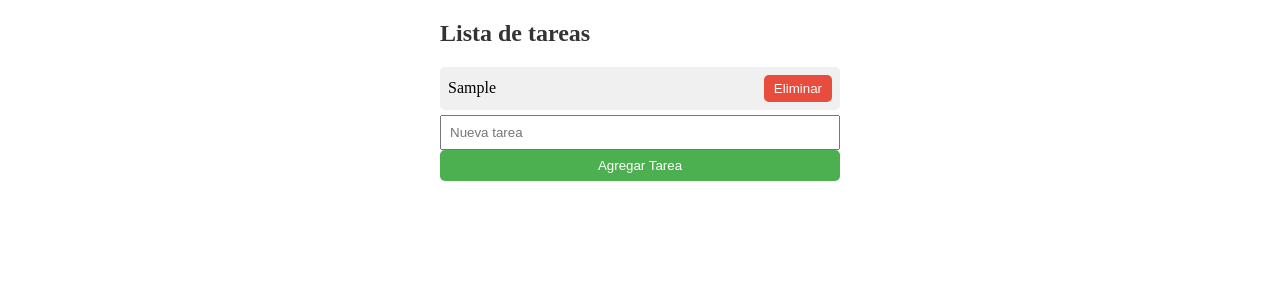
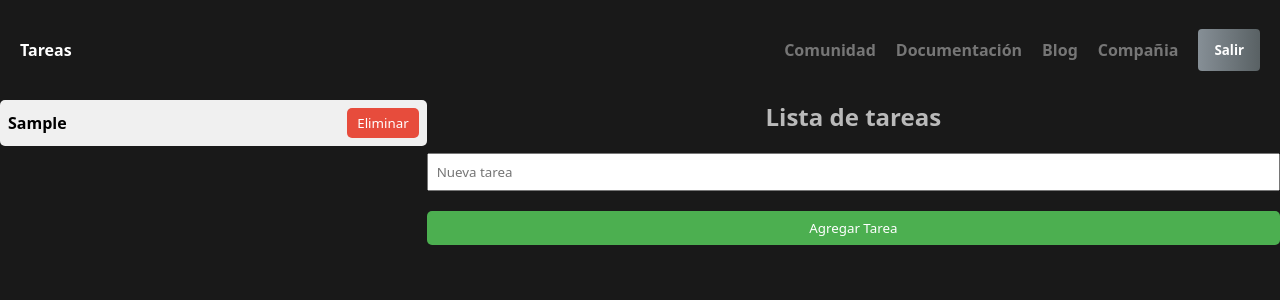
Before and after one commit to Luisfernandocalixto/Lista-de-tareas, an Angular app: page / in a window 1280 px wide. Both pictures are taken after typing "Sample" into the empty fields and a click on the button "Agregar Tarea". Shown: the top 300 px of the page. Built offline with nearby package versions, Linux system fonts and the light colour scheme.

Commit message:
agregando estilos css

```diff
--- a/src/app/app.component.css
+++ b/src/app/app.component.css
@@ -1,7 +1,61 @@
-div {
-    max-width: 400px;
-    margin: 20px auto;
+.nav {
+    display: flex;
+    justify-content: space-between;
+    align-items: center;
+    height: 100px;
+}
 
+.primary {
+    span {
+        margin-left: 20px;
+    }
+}
+
+.second {
+    display: flex;
+    justify-content: space-between;
+    align-items: center;
+    gap: 20px;
+
+    button {
+        margin-right: 20px;
+    }
+}
+
+.text-gray {
+    transition: .4s;
+    color: #767676;
+
+    &:hover {
+        color: aliceblue;
+    }
+}
+
+.pointer {
+    cursor: pointer;
+}
+
+.buttonExit {
+    font-weight: 600;
+    color: #fff;
+    padding: .75rem 1rem;
+    filter: blur(.2px);
+    background-image: linear-gradient(to right, #868f96 0%, #596164 100%);
+    border-radius: 4px;
+    -webkit-border-radius: 4px;
+    -moz-border-radius: 4px;
+    -ms-border-radius: 4px;
+    -o-border-radius: 4px;
+    -webkit-filter: blur(.2px);
+}
+
+.text-white {
+    font-weight: 600;
+    color: #fff;
+}
+
+.text-gray-2 {
+    color: #ffffffb3 !important;
 }
 
 h2 {
@@ -54,10 +108,133 @@ button:hover {
     background-color: #45a049;
 }
 
-.btn-w {
-    width: 100%;
+.content {
+    display: flex;
+    align-content: center;
+    flex-direction: column;
+    gap: 20px;
+
+    input {
+        width: 100%;
+
+    }
 }
 
-.btn-w90 {
-    width: 95%;
+.container {
+    display: grid;
+    grid-template-columns: 1fr 1fr 1fr;
+    grid-template-rows: 35px 1fr 100px;
+    height: 100vh;
+    grid-template-areas:
+        "sidebar section section"
+        "sidebar section  section"
+        "sidebar section  section"
+        "sidebar main  footer"
+    ;
 }
+
+@media (width < 600px) {
+    .container {
+        grid-template-areas:
+            "section section section"
+            "section  section section"
+            "section section section"
+            "sidebar main footer"
+        ;
+
+
+        .menu{
+            width: 20px;
+        }
+
+        .menu,
+        .contentTask {
+            display: flex;
+        }
+
+        .menu:hover {
+            .contentTaskMenuM {
+                display: flex !important;
+
+                ul li {
+                    width: 100%;
+                    gap: 20px;
+
+                }
+            }
+        }
+
+
+
+        .contentTaskMenuM {
+            background: #464646 !important;
+            position: fixed !important;
+            z-index: 9999;
+            top: 0;
+            width: 80%;
+            height: 100%;
+            overflow-y: scroll;
+
+
+        }
+
+
+    }
+
+    .second,
+    .contentTask {
+        display: none !important;
+    }
+
+
+
+
+}
+
+.container section {
+    grid-area: section;
+}
+
+.container aside {
+    grid-area: sidebar;
+
+}
+
+.container main {
+    grid-area: main;
+}
+
+.container footer {
+    grid-area: footer;
+}
+
+.contentTask {
+    height: 100%;
+    overflow-y: scroll;
+}
+
+.into {
+    display: flex;
+    flex-direction: column;
+
+    h2 {
+        text-align: center;
+    }
+
+
+}
+
+.menu {
+    display: none;
+}
+
+.contentTaskMenu {
+    display: none;
+    top: 0;
+    width: 80%;
+    height: 100%;
+}
+
+.contentTaskMenuM {
+    display: none !important;
+}
--- a/src/app/app.component.html
+++ b/src/app/app.component.html
@@ -1,12 +1,57 @@
+<nav class="nav">
+    <div class="primary">
+        <span class="text-white">
+            Tareas
+
+        </span>
+    </div>
+
+    <div class="second">
+        <span class="text-gray pointer">Comunidad</span>
+        <span class="text-gray pointer">Documentación</span>
+        <span class="text-gray pointer">Blog</span>
+        <span class="text-gray pointer">Compañia</span>
+        <button class="text-white buttonExit">Salir</button>
+    </div>
+
+</nav>
+
+
 <div class="container">
-    <h2>Lista de tareas</h2>
+    <section>
+        <div class="content">
+            <div class="into">
+
+                <span class="menu pointer">
+                    ➕  Mostrar
+                    <div class="contentTaskMenuM">
                         <ul>
                             <li *ngFor="let tarea of listaTareas; let i = index">
                                 {{tarea}}
                                 <button (click)="eliminarTarea(i)">Eliminar</button>
                             </li>
-        <input type="text" placeholder="Nueva tarea" [(ngModel)]="nuevaTarea" class="btn-w90">
                             <br>
-        <button (click)="agregarTarea()" class="btn-w">Agregar Tarea</button>
                         </ul>
                     </div>
+                </span>
+
+                <h2 class="text-gray-2">Lista de tareas</h2>
+            </div>
+            <input maxlength="120" type="text" placeholder="Nueva tarea" [(ngModel)]="nuevaTarea" class="btn-w90">
+            <button (click)="agregarTarea()" class="btn-w">Agregar Tarea</button>
+        </div>
+    </section>
+    <main></main>
+    <aside>
+        <div class="contentTask">
+            <ul>
+                <li *ngFor="let tarea of listaTareas; let i = index">
+                    {{tarea}}
+                    <button (click)="eliminarTarea(i)">Eliminar</button>
+                </li>
+                <br>
+            </ul>
+        </div>
+    </aside>
+    <footer></footer>
+</div>
--- a/src/app/app.component.ts
+++ b/src/app/app.component.ts
@@ -23,7 +23,12 @@ export class AppComponent implements OnInit {
     this.listaTareas = this._tareasService.getTareas();
   }
 
+
   agregarTarea() {
+
+    if (!this.nuevaTarea || this.nuevaTarea.trim() === '') {
+      return
+    }
     this._tareasService.agregarTarea(this.nuevaTarea);
     this.nuevaTarea = '';
     this.listaTareas = this._tareasService.getTareas();
--- a/src/styles.css
+++ b/src/styles.css
@@ -1 +1,16 @@
 /* You can add global styles to this file, and also import other style files */
+:root {
+    background: #191919;
+}
+
+* {
+    padding: 0;
+    margin: 0;
+    font-family: system-ui, -apple-system, BlinkMacSystemFont, 'Segoe UI', Roboto, Oxygen, Ubuntu, Cantarell, 'Open Sans', 'Helvetica Neue', sans-serif;
+    box-sizing: border-box;
+}
+
+body {
+    font-weight: 600;
+    box-sizing: border-box;
+}
```
Lines whose indentation alone changed are shown as unchanged.
